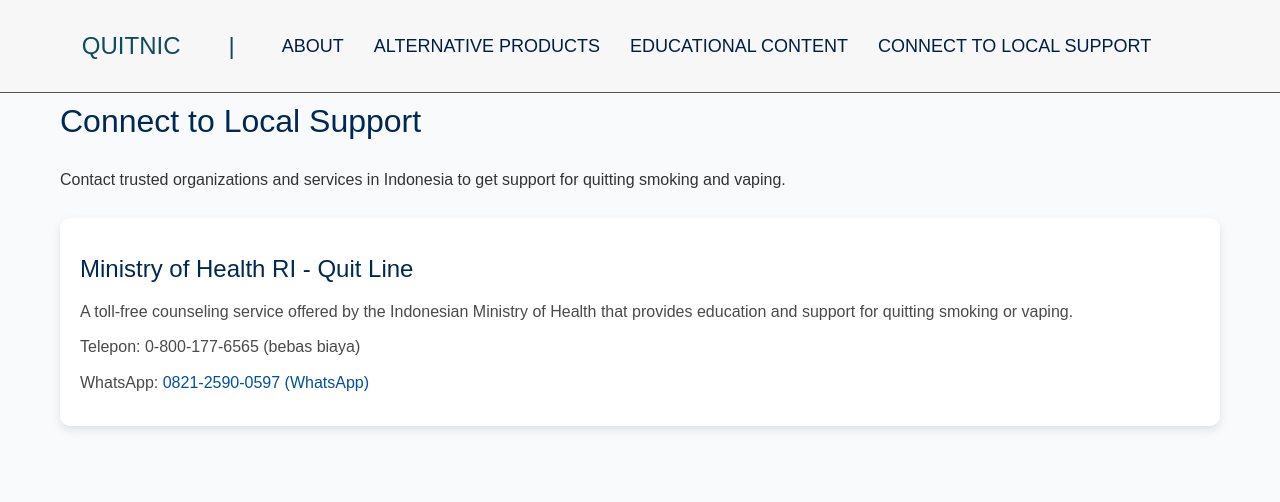
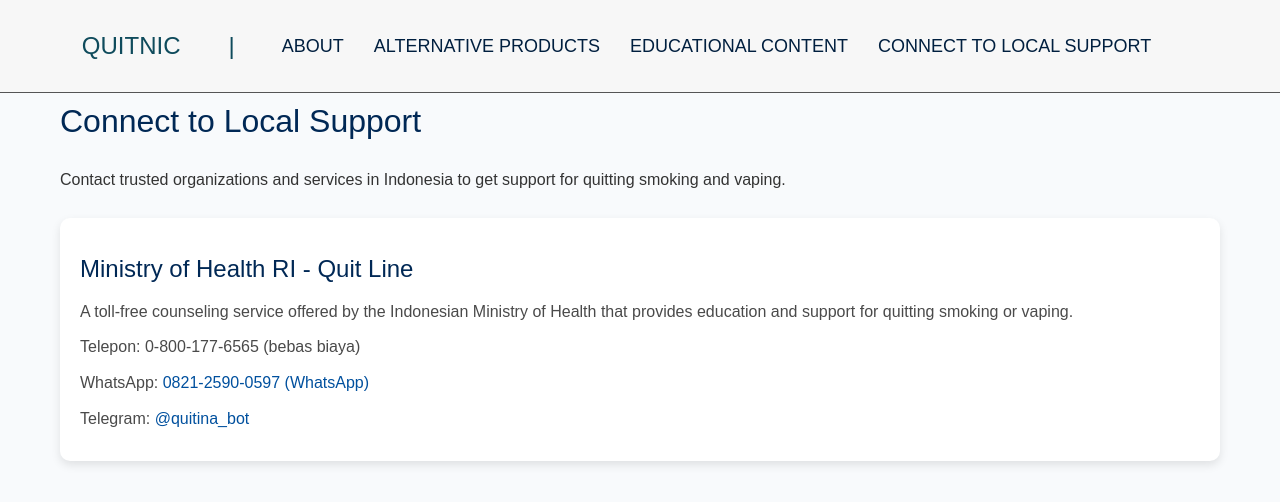
Before and after one commit to demtcsre/P5-Kelompok-3-12-IPA-1, a React (Create React App) app: page /local-support in a window 1280 px wide. Shown: the top 502 px of the page. Built offline with nearby package versions, Linux system fonts and the light colour scheme.

Commit message:
updating local support contact

```diff
--- a/src/components/LocalSupport.jsx
+++ b/src/components/LocalSupport.jsx
@@ -10,6 +10,7 @@ const LocalSupport = () => {
       phone: '0-800-177-6565 (bebas biaya)',
       whatsapp: "0821-2590-0597 (WhatsApp)",
       whatsapp_link: 6282125900597,
+      telegram_link: "https://t.me/quitina_bot",
     },
   ];
 
@@ -41,6 +42,12 @@ const LocalSupport = () => {
                     {org.whatsapp}
                   </a>
                 </p>
+                <p>
+                  <strong>Telegram:</strong>{' '}
+                  <a href={org.telegram_link} target="_blank" rel="noopener noreferrer">
+                    @quitina_bot
+                  </a>
+                </p>
               </div>
             ))}
           </div>
```
